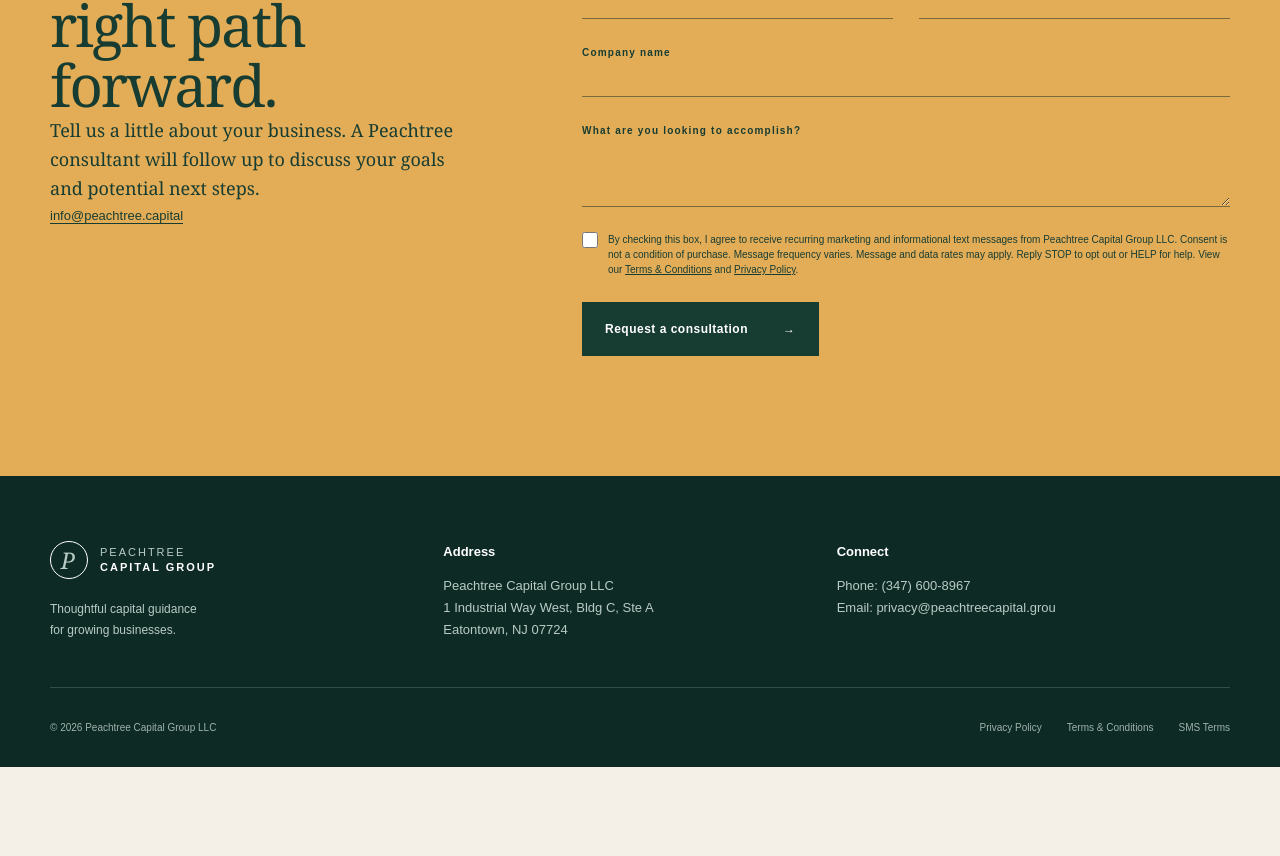
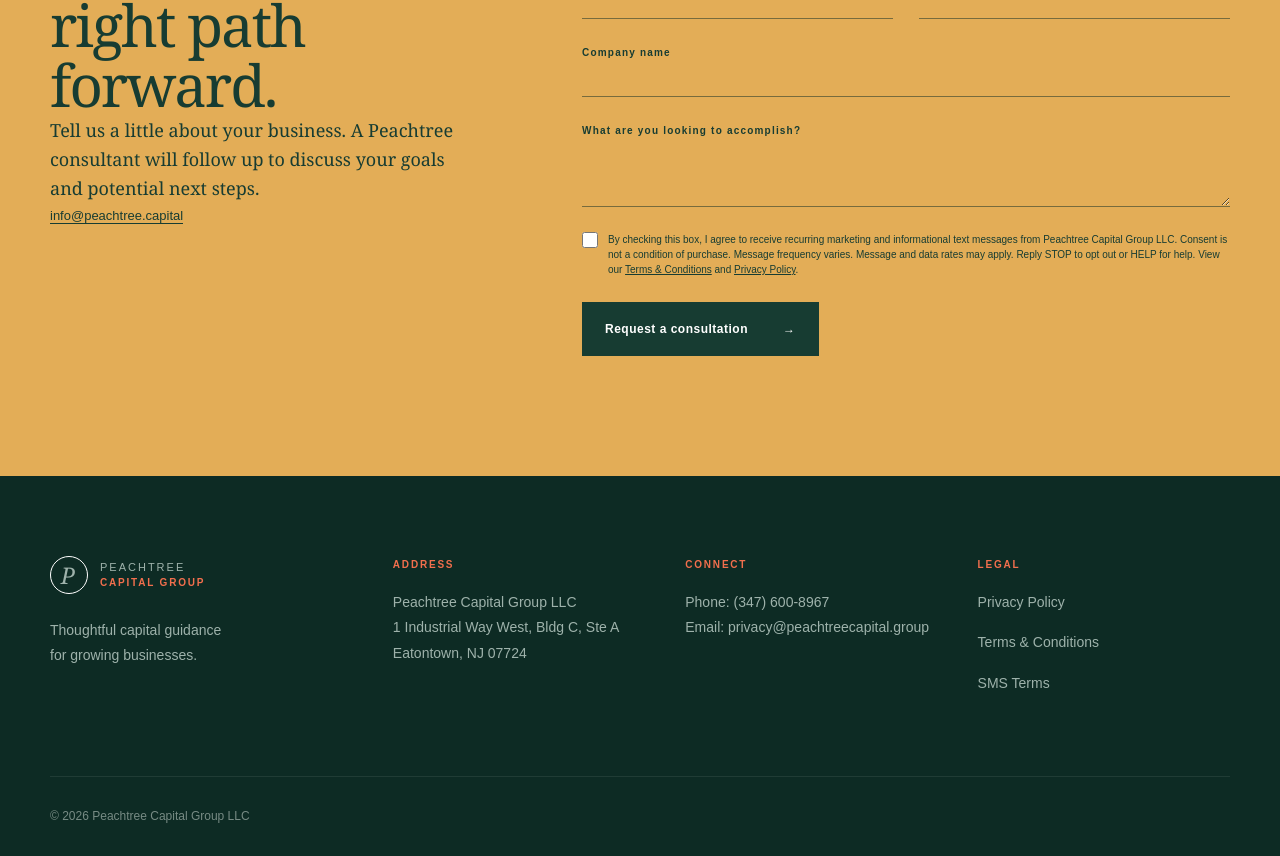
Before and after one commit to abdullahalmamun-dev/Specialistline_website, a Next.js app: page / in a window 1280 px wide. Shown: the part 3758-4614 px from the top of the page. Before the commit the page ends 4525 px from the top, so only its background shows below. Built offline with nearby package versions, Linux system fonts and the light colour scheme.

Commit message:
Updated footer again

```diff
--- a/app/page.tsx
+++ b/app/page.tsx
@@ -12,7 +12,7 @@ export default function Home() {
     <main>
       <header className="nav shell">
         <a className="brand" href="#top" aria-label="Peachtree Capital Group home">
-          <span className="brand-mark">P</span><span>PEACHTREE<br/><b>CAPITAL GROUP</b></span>
+          <span className="brand-mark">P</span><span>PEACHTREE<br /><b>CAPITAL GROUP</b></span>
         </a>
         <nav aria-label="Main navigation">
           <a href="#approach">Approach</a><a href="#programs">Programs</a><a href="#about">About</a>
@@ -23,31 +23,51 @@ export default function Home() {
       <section className="hero shell" id="top">
         <div className="hero-copy">
           <p className="eyebrow">CAPITAL STRATEGY FOR GROWING BUSINESSES</p>
-          <h1>Clarity first.<br/><em>Capital</em> second.</h1>
+          <h1>Clarity first.<br /><em>Capital</em> second.</h1>
           <p className="lede">Peachtree Capital Group LLC is a financial consulting company helping business owners understand, prepare for, and pursue the right capital program for their next chapter.</p>
           <div className="hero-actions"><a className="button" href="#contact">Explore your options <span>→</span></a><a className="text-link" href="#programs">View capital programs</a></div>
         </div>
         <div className="hero-art" aria-label="A strategic path to business capital">
           <div className="peach peach-one"></div><div className="peach peach-two"></div>
           <div className="orbit"><span>STRATEGY</span><span>CAPITAL</span><span>GROWTH</span></div>
-          <div className="hero-note"><b>Independent guidance.</b><br/>A more informed path to capital.</div>
+          <div className="hero-note"><b>Independent guidance.</b><br />A more informed path to capital.</div>
         </div>
       </section>
 
-      <section className="proof"><div className="shell proof-grid"><p>Built for the decisions<br/>that shape what’s next.</p><div><strong>6</strong><span>capital pathways<br/>considered</span></div><div><strong>1:1</strong><span>consultative<br/>approach</span></div><div><strong>100%</strong><span>focused on your<br/>business goals</span></div></div></section>
+      <section className="proof"><div className="shell proof-grid"><p>Built for the decisions<br />that shape what’s next.</p><div><strong>6</strong><span>capital pathways<br />considered</span></div><div><strong>1:1</strong><span>consultative<br />approach</span></div><div><strong>100%</strong><span>focused on your<br />business goals</span></div></div></section>
 
       <section className="approach shell" id="approach">
         <div><p className="eyebrow">OUR APPROACH</p><h2>Capital decisions deserve more than a quick answer.</h2></div>
         <div className="approach-copy"><p>Every business has a different story, operating rhythm, and ambition. We begin by understanding yours. Then we help organize the financial picture, identify suitable programs, and prepare you for productive conversations with potential capital providers.</p><p>Peachtree is a financial consultant, not a lender. We do not make credit decisions or guarantee approvals. Our role is to help you navigate the landscape with greater clarity.</p></div>
       </section>
 
-      <section className="programs" id="programs"><div className="shell"><p className="eyebrow">CAPITAL PROGRAMS</p><div className="section-head"><h2>More than one way<br/>to fund what’s next.</h2><p>We help evaluate a range of established and strategic capital paths based on your business profile, timeline, and priorities.</p></div><div className="program-grid">{programs.map((p) => <article key={p.n}><span>{p.n}</span><h3>{p.title}</h3><p>{p.text}</p><div aria-hidden="true">↗</div></article>)}</div></div></section>
+      <section className="programs" id="programs"><div className="shell"><p className="eyebrow">CAPITAL PROGRAMS</p><div className="section-head"><h2>More than one way<br />to fund what’s next.</h2><p>We help evaluate a range of established and strategic capital paths based on your business profile, timeline, and priorities.</p></div><div className="program-grid">{programs.map((p) => <article key={p.n}><span>{p.n}</span><h3>{p.title}</h3><p>{p.text}</p><div aria-hidden="true">↗</div></article>)}</div></div></section>
 
-      <section className="about shell" id="about"><div className="about-art"><div className="rings"></div><p>ROOTED IN<br/><b>YOUR AMBITION</b></p></div><div className="about-copy"><p className="eyebrow">WHY PEACHTREE</p><h2>A steady hand for an important decision.</h2><p>We believe good consulting starts with listening. Our team works alongside business owners to make complex options easier to understand and next steps easier to act on.</p><ul><li><span>01</span><b>Personalized perspective</b><p>Recommendations shaped around your business—not a one-size-fits-all product.</p></li><li><span>02</span><b>Clear communication</b><p>Plain-language guidance on tradeoffs, requirements, and the process ahead.</p></li><li><span>03</span><b>Long-term thinking</b><p>A capital strategy considered in the context of where you want the business to go.</p></li></ul></div></section>
+      <section className="about shell" id="about"><div className="about-art"><div className="rings"></div><p>ROOTED IN<br /><b>YOUR AMBITION</b></p></div><div className="about-copy"><p className="eyebrow">WHY PEACHTREE</p><h2>A steady hand for an important decision.</h2><p>We believe good consulting starts with listening. Our team works alongside business owners to make complex options easier to understand and next steps easier to act on.</p><ul><li><span>01</span><b>Personalized perspective</b><p>Recommendations shaped around your business—not a one-size-fits-all product.</p></li><li><span>02</span><b>Clear communication</b><p>Plain-language guidance on tradeoffs, requirements, and the process ahead.</p></li><li><span>03</span><b>Long-term thinking</b><p>A capital strategy considered in the context of where you want the business to go.</p></li></ul></div></section>
 
-      <section className="contact" id="contact"><div className="shell contact-grid"><div><p className="eyebrow">START A CONVERSATION</p><h2>Let’s find the right path forward.</h2><p>Tell us a little about your business. A Peachtree consultant will follow up to discuss your goals and potential next steps.</p><a href="mailto:info@peachtree.capital">info@peachtree.capital</a></div><form><div className="fields"><label>First name<input name="firstName" required /></label><label>Last name<input name="lastName" required /></label><label>Business email<input type="email" name="email" required /></label><label>Mobile phone<input type="tel" name="phone" required /></label><label className="wide">Company name<input name="company" required /></label><label className="wide">What are you looking to accomplish?<textarea name="goals" rows={3}></textarea></label></div><label className="consent"><input type="checkbox" name="smsConsent"/><span>By checking this box, I agree to receive recurring marketing and informational text messages from Peachtree Capital Group LLC. Consent is not a condition of purchase. Message frequency varies. Message and data rates may apply. Reply STOP to opt out or HELP for help. View our <a href="/terms">Terms & Conditions</a> and <a href="/privacy">Privacy Policy</a>.</span></label><button className="button" type="submit">Request a consultation <span>→</span></button></form></div></section>
+      <section className="contact" id="contact"><div className="shell contact-grid"><div><p className="eyebrow">START A CONVERSATION</p><h2>Let’s find the right path forward.</h2><p>Tell us a little about your business. A Peachtree consultant will follow up to discuss your goals and potential next steps.</p><a href="mailto:info@peachtree.capital">info@peachtree.capital</a></div><form><div className="fields"><label>First name<input name="firstName" required /></label><label>Last name<input name="lastName" required /></label><label>Business email<input type="email" name="email" required /></label><label>Mobile phone<input type="tel" name="phone" required /></label><label className="wide">Company name<input name="company" required /></label><label className="wide">What are you looking to accomplish?<textarea name="goals" rows={3}></textarea></label></div><label className="consent"><input type="checkbox" name="smsConsent" /><span>By checking this box, I agree to receive recurring marketing and informational text messages from Peachtree Capital Group LLC. Consent is not a condition of purchase. Message frequency varies. Message and data rates may apply. Reply STOP to opt out or HELP for help. View our <a href="/terms">Terms & Conditions</a> and <a href="/privacy">Privacy Policy</a>.</span></label><button className="button" type="submit">Request a consultation <span>→</span></button></form></div></section>
 
-      <footer><div className="shell footer-top" style={{ alignItems: 'flex-start', paddingTop: '65px', paddingBottom: '45px' }}><div><a className="brand light" href="#top" style={{ marginBottom: '20px' }}><span className="brand-mark">P</span><span>PEACHTREE<br/><b>CAPITAL GROUP</b></span></a><p style={{ margin: 0 }}>Thoughtful capital guidance<br/>for growing businesses.</p></div><div><b style={{ color: 'white', marginBottom: '12px', fontSize: '13px', display: 'block' }}>Address</b><p style={{ margin: 0, fontSize: '13px', color: '#b9cbc5' }}>Peachtree Capital Group LLC<br/>1 Industrial Way West, Bldg C, Ste A<br/>Eatontown, NJ 07724</p></div><div><b style={{ color: 'white', marginBottom: '12px', fontSize: '13px', display: 'block' }}>Connect</b><p style={{ margin: 0, fontSize: '13px', color: '#b9cbc5' }}>Phone: <a href="tel:3476008967">(347) 600-8967</a><br/>Email: <a href="mailto:privacy@peachtreecapital.grou">privacy@peachtreecapital.grou</a></p></div></div><div className="shell footer-bottom"><span>© 2026 Peachtree Capital Group LLC</span><div><a href="/privacy">Privacy Policy</a><a href="/terms">Terms & Conditions</a><a href="/terms#sms">SMS Terms</a></div></div></footer>
+      <footer>
+        <div className="shell footer-top">
+          <div>
+            <a className="brand light" href="#top" style={{ marginBottom: '24px' }}><span className="brand-mark">P</span><span>PEACHTREE<br /><b>CAPITAL GROUP</b></span></a><p style={{ margin: 0 }}>Thoughtful capital guidance<br />for growing businesses.</p>
+          </div>
+          <div>
+            <b>Address</b><p style={{ margin: 0 }}>Peachtree Capital Group LLC<br />1 Industrial Way West, Bldg C, Ste A<br />Eatontown, NJ 07724</p>
+          </div>
+          <div>
+            <b>Connect</b>
+            <p style={{ margin: 0 }}>Phone: <a href="tel:3476008967">(347) 600-8967</a><br />Email: <a href="mailto:privacy@peachtreecapital.group">privacy@peachtreecapital.group</a></p>
+          </div>
+          <div><b>Legal</b>
+            <div style={{ display: 'flex', flexDirection: 'column', gap: '15px' }}><a href="/privacy">Privacy Policy</a><a href="/terms">Terms & Conditions</a><a href="/terms#sms">SMS Terms</a>
+            </div>
+          </div>
+        </div>
+        <div className="shell footer-bottom">
+          <span>© 2026 Peachtree Capital Group LLC</span>
+        </div>
+      </footer>
     </main>
   );
 }
```
Also changed, not shown: app/globals.css.
